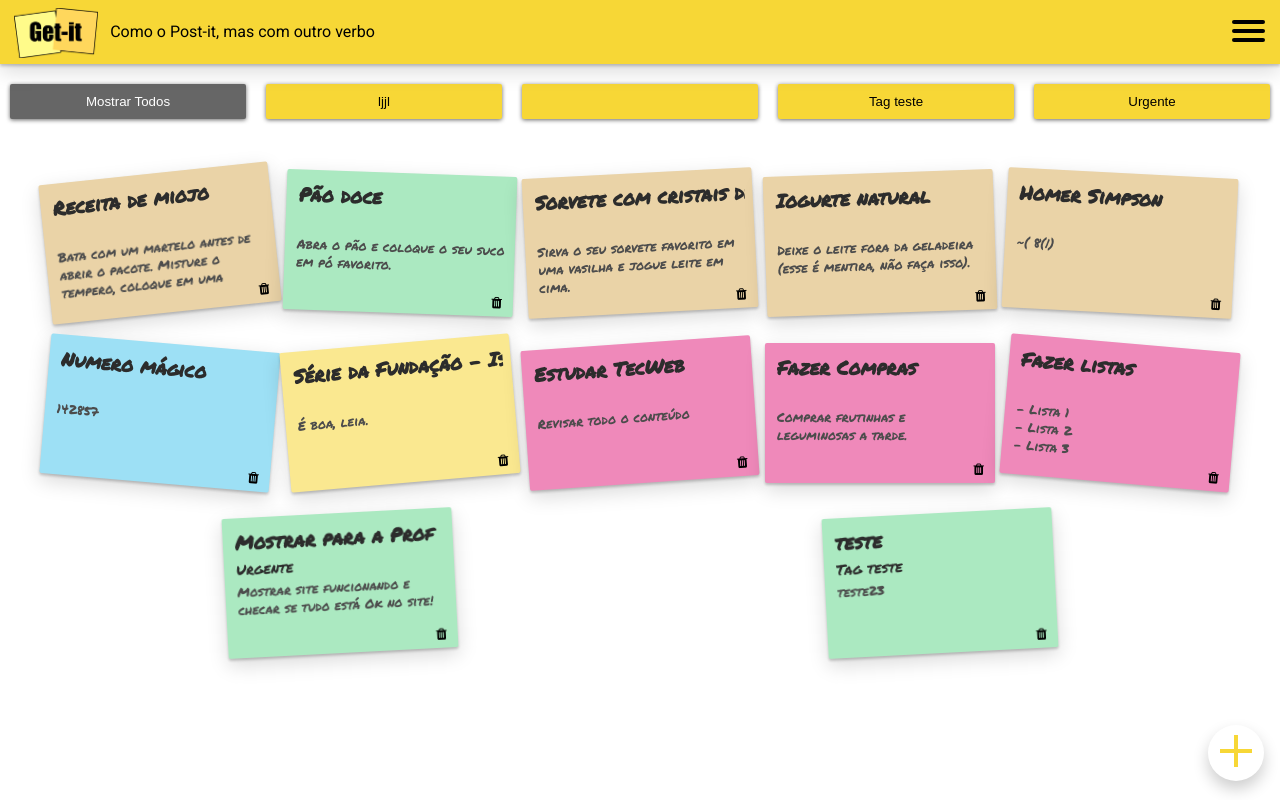
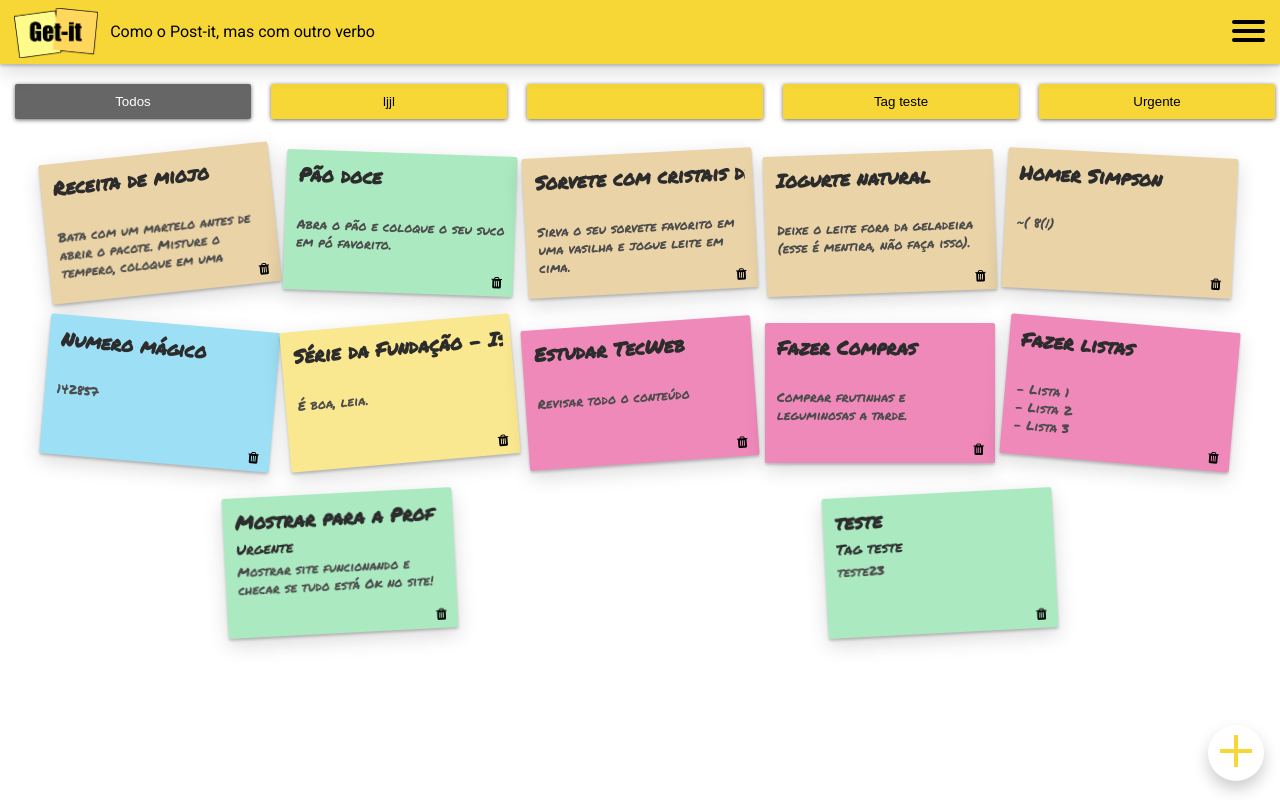
Before and after one commit to DaviReisVieira/tecweb-projeto-1B, a Django app: page / in a window 1280 px wide. Run offline with Django 3.2, Linux system fonts and the light colour scheme; data comes from the database, SQL or seed files in the repository; some libraries are stand-ins or nearby versions.

Commit message:
Final website

```diff
--- a/notes/static/script/filterCards.js
+++ b/notes/static/script/filterCards.js
@@ -35,7 +35,6 @@ function removeElements(element, name) {
 
 // Botão ativo
 var btnContainer = document.getElementById("buttonFilterContainer");
-console.log(btnContainer);
 var btns = btnContainer.getElementsByClassName("btn");
 for (var i = 0; i < btns.length; i++) {
   btns[i].addEventListener("click", function () {
--- a/notes/static/styles/getit.css
+++ b/notes/static/styles/getit.css
@@ -64,6 +64,12 @@ body {
   align-items: center;
   height: 64px;
   z-index: 2;
+}
+
+@media (max-width: 420px) {
+  .subtitle {
+    display: none;
+  }
 }
 
 .logo {
@@ -143,7 +149,7 @@ body {
   justify-content: space-around;
   padding: 1.5rem 2.5rem 1rem;
   margin-bottom: 20px;
-  margin-top: 70px;
+  margin-top: 50px;
   position: absolute;
 }
 
@@ -330,10 +336,16 @@ body {
   width: 100%;
   place-content: center;
   justify-content: space-around;
-  margin: 20px 0 10px;
+  /* margin: 20px 0 10px; */
+  padding: 20px 5px 10px;
+  justify-content: left;
 
-  /* overflow-x: auto;
-  white-space: nowrap; */
+  overflow-x: auto;
+  white-space: nowrap;
+}
+
+.filter-container::-webkit-scrollbar {
+  display: none;
 }
 
 .filter-container > .btn {
--- a/notes/templates/notes/index.html
+++ b/notes/templates/notes/index.html
@@ -30,9 +30,7 @@
 
 <main class="container">
   <div id="buttonFilterContainer" class="filter-container">
-    <button class="btn active" onclick="filterSelection('all')">
-      Mostrar Todos
-    </button>
+    <button class="btn active" onclick="filterSelection('all')">Todos</button>
     {% for tag in tags %} {% block buttons %} {% endblock %} {% endfor %}
   </div>
 
```
